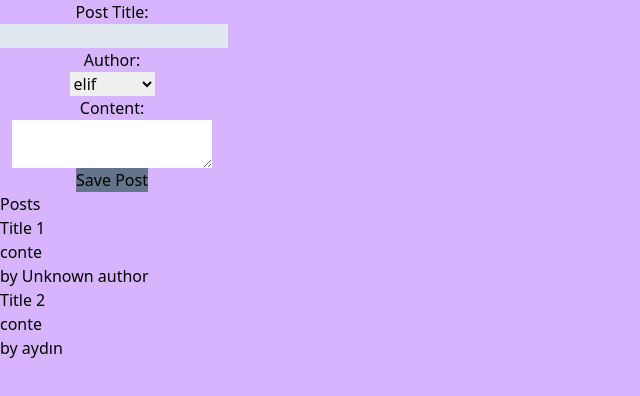
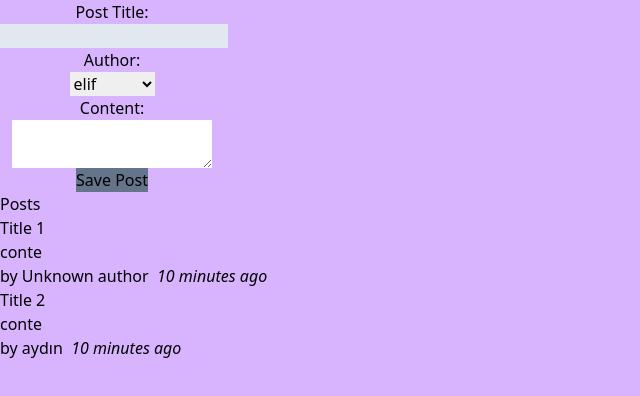
Before and after one commit to elifraydin/post-app-redux-toolkit, a React (Vite) app: page / in a window 1280 px wide. Shown: the top 396 px of the page, without its empty margins (0-640 px from the left). Built offline with nearby package versions, Linux system fonts and the light colour scheme.

Commit message:
Add Date for Posts

```diff
--- a/src/components/PostList.tsx
+++ b/src/components/PostList.tsx
@@ -1,18 +1,24 @@
 import React from 'react'
 import { useAppDispatch, useAppSelector } from '../store/store';
 import PostAuthor from './PostAuthor';
-
+import TimeAgo from './TimeAgo';
 
 const PostList = () => {
 
     const posts = useAppSelector(state => state.posts)
 
-    const renderedPosts = posts.map((post) => (
+    //postları zamana göre küçükten büyüğe sırala
+    const orderedPosts = posts.slice().sort((a, b) => b.date.localeCompare(a.date))
+
+
+    const renderedPosts = orderedPosts.map((post) => (
         <article key={post.id}>
             <h3>{post.title}</h3>
             <p>{post.content.substring(0, 5)}</p>
             <p className='postCredit'>
                 <PostAuthor userId={post.userId}/>
+                <TimeAgo timestamp={post.date}/>
+
             </p>
         </article>
     ))
--- /dev/null
+++ b/src/components/TimeAgo.tsx
@@ -0,0 +1,21 @@
+import { parseISO, formatDistanceToNow } from 'date-fns';
+
+interface ITimeAgo {
+    timestamp: string;
+  }
+
+const TimeAgo: React.FC<ITimeAgo> = ({ timestamp }) => {
+    let timeAgo = ''
+    if (timestamp) {
+        const date = parseISO(timestamp)
+        const timePeriod = formatDistanceToNow(date)
+        timeAgo = `${timePeriod} ago`
+    }
+
+    return (
+        <span title={timestamp}>
+            &nbsp; <i>{timeAgo}</i>
+        </span>
+    )
+}
+export default TimeAgo
--- a/src/features/posts/postsSlice.ts
+++ b/src/features/posts/postsSlice.ts
@@ -1,12 +1,15 @@
 import { createSlice, PayloadAction, nanoid } from "@reduxjs/toolkit";
 import { postObject } from "../../types/interfaces"
+import {sub} from "date-fns"
 
 const initialState: postObject[] = [
     {
-        id: "1", title: "Title 1", content: "content 1",userId:""
+        id: "1", title: "Title 1", content: "content 1",userId:"",
+        date: sub(new Date(),{minutes:10}).toISOString()
     },
     {
-        id: "2", title: "Title 2", content: "content 2",userId:"2"
+        id: "2", title: "Title 2", content: "content 2",userId:"2",
+        date: sub(new Date(),{minutes:10}).toISOString()
     }
 ]
 
@@ -25,6 +28,7 @@
                         id:nanoid(),
                         title,
                         content,
+                        date:new Date().toISOString(),
                         userId
                     }
                 }
--- a/src/types/interfaces.ts
+++ b/src/types/interfaces.ts
@@ -3,6 +3,7 @@
     title:string;
     content:string;
     userId:string;
+    date:string;
 }
 
 export interface userObject{
```
